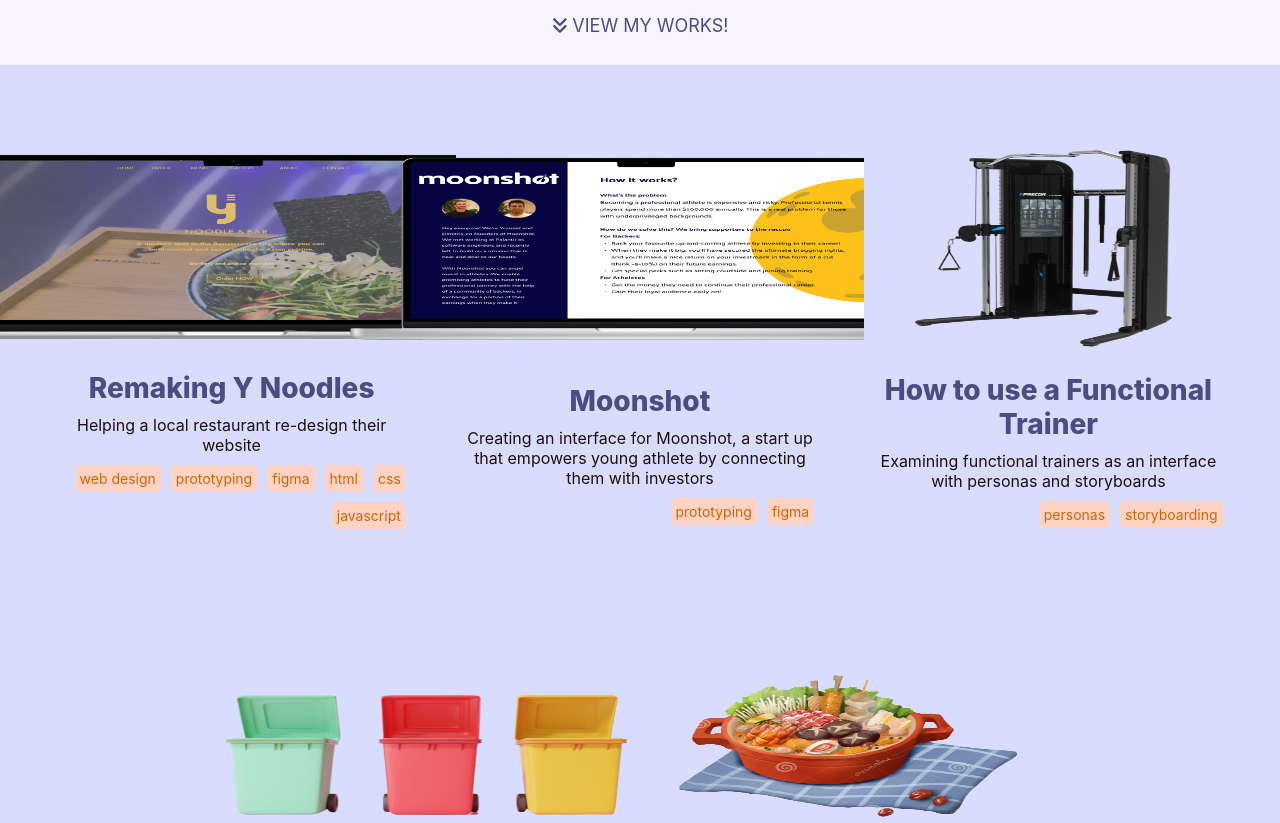
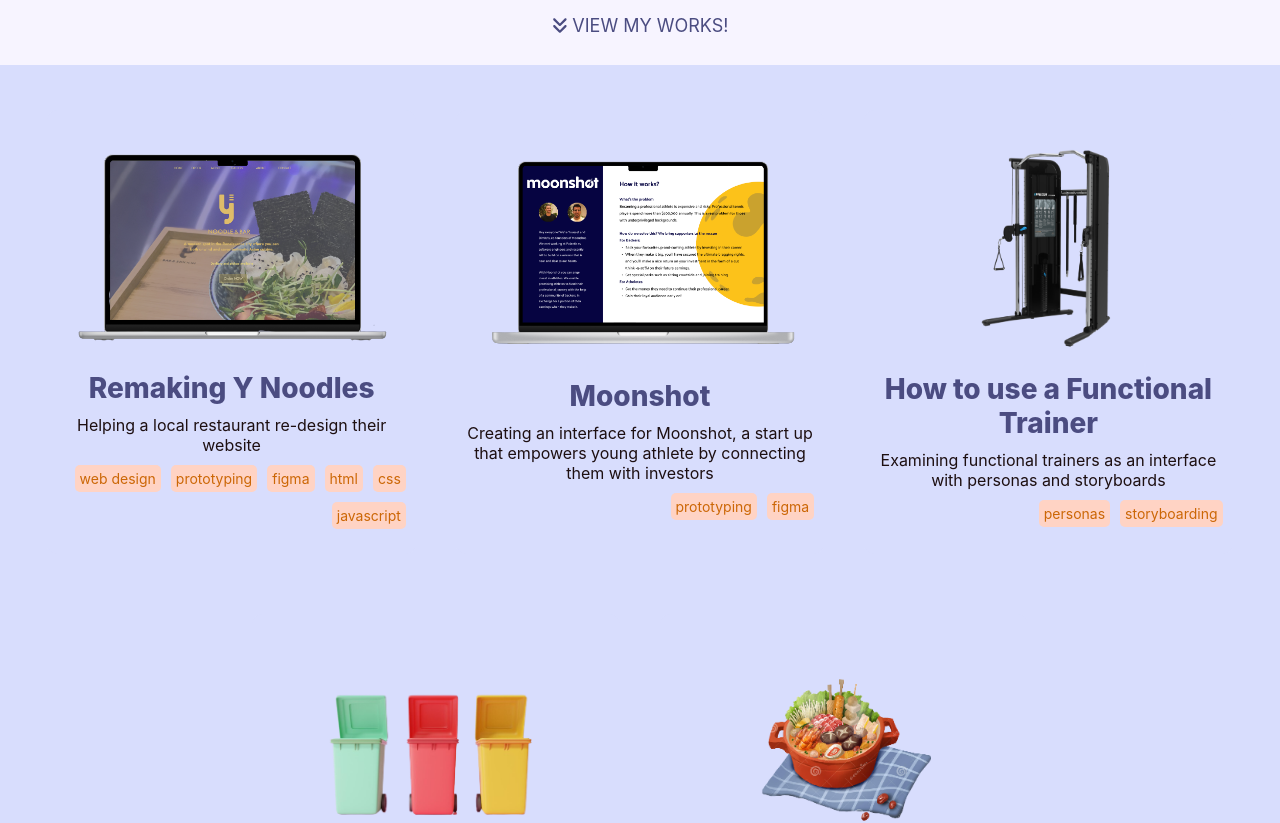
Before and after one commit to dumbpenguin988/final-portfolio, a React (Create React App) app: page / in a window 1280 px wide. Shown: the part 740-1563 px from the top of the page. Built offline with nearby package versions, Linux system fonts and the light colour scheme.

Commit message:
router exp

```diff
--- a/src/components/Navbar.js
+++ b/src/components/Navbar.js
@@ -1,15 +1,15 @@
 import '../Home.css';
-// import { useNavigate } from "react-router-dom";
+import { useNavigate } from "react-router-dom";
 
 export default function NavBar(){
 
-  // const navigate = useNavigate();
+  const navigate = useNavigate();
 
   function scrollRight() {
 
-    // if (document.getElementById("horizontal-wrapper") == null){
-    //   navigate("/");
-    // }
+    if (document.getElementById("horizontal-wrapper") == null){
+      navigate("/");
+    }
     const outsider = document.getElementById("horizontal-wrapper");
     const distance = window.innerWidth;
     outsider.scrollBy({
@@ -20,7 +20,7 @@
 
   return (
     <nav>
-      <div className="nav-item-group" id="logo">PENGUIN DUMBIE</div>
+      <div className="nav-item-group" id="logo" onClick={()=>navigate("/")}>PENGUIN DUMBIE</div>
       <div className="nav-item-group">
         <div className="nav-item">Resume</div>
         <a href="#projects"><div className="nav-item">Works</div></a>
--- a/src/components/ProjectItem.js
+++ b/src/components/ProjectItem.js
@@ -7,7 +7,7 @@
 
   return (
       <div className="project-item">
-      {/* <Link to={url}> */}
+      <Link to={url}>
         <div className="project-item-img">
           <img src={image} alt=""></img>
         </div>
@@ -16,7 +16,7 @@
           <div className="description">{description}</div>
           <div className="tags">{tags.map((tag) => <div className="tag"><p>{tag}</p></div>)}</div>
         </div>
-      {/* </Link> */}
+      </Link>
       </div>
 
   )
--- a/src/index.js
+++ b/src/index.js
@@ -1,16 +1,18 @@
 import React from 'react';
 import ReactDOM from 'react-dom/client';
 import './index.css';
-// import App from './App.js';
-import Home from './Home.js'
+import App from './App';
 
 const root = ReactDOM.createRoot(document.getElementById('root'));
+// root.render(
+//   <React.StrictMode>
+//     <App />
+//   </React.StrictMode>
+// );
+
 root.render(
-  <React.StrictMode>
-   <Home/>
-  </React.StrictMode>
-);
-
+  <App/>
+)
 // ReactDOM.render(
 //   <BrowserRouter>
 //       <App />
```
